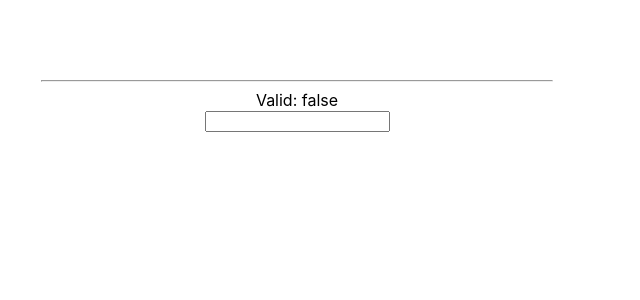
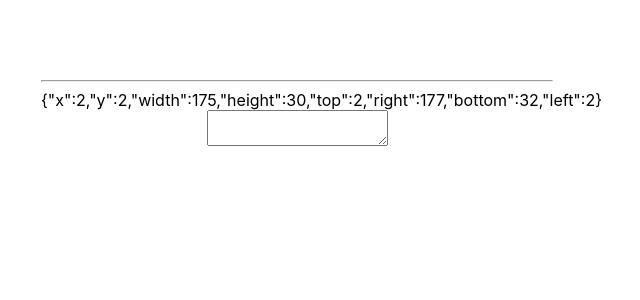
Before and after one commit to BaharKshvrz/react-hooks, a React (Create React App) app in the folder customHooks/: page / in a window 1280 px wide. Shown: the top 300 px of the page, without its empty margins (343-983 px from the left). Built offline with nearby package versions, Linux system fonts and the light colour scheme.

Commit message:
add useSize custom hook

```diff
--- a/customHooks/src/App.js
+++ b/customHooks/src/App.js
@@ -6,6 +6,7 @@ import WindowSizeComponent from "./components/17.useWindowSize/WindowSizeCompone
 import MediaQueryComponent from "./components/18.useMediaQuery/MediaQueryComponent";
 import GeoLocationComponent from "./components/19.useGeoLocation/GeoLocationComponent";
 import StateWithValidationComponent from "./components/20.useStateWithValidation/StateWithValidationComponent";
+import UseSizeComponent from "./components/21.useSize/UseSizeComponent";
 // import UseStorageComponent from "./components/10.useStorage/UseStorageComponent";
 // import AsyncComponent from "./components/11.useAsync/AsyncComponent";
 // import FetchComponent from "./components/12.useFetch/FetchComponent";
@@ -55,9 +56,11 @@ function App() {
         <hr/>
         <MediaQueryComponent/>
         <hr/>
-        <GeoLocationComponent/>*/}
+        <GeoLocationComponent/>
         <hr/>
-        <StateWithValidationComponent/>
+        <StateWithValidationComponent/>*/}
+        <hr/>
+        <UseSizeComponent/>
     </div>
   );
 }
--- /dev/null
+++ b/customHooks/src/components/21.useSize/UseSizeComponent.jsx
@@ -0,0 +1,15 @@
+ import React, { useRef } from 'react'
+import useSize from './useSize';
+
+ const UseSizeComponent = () => {
+   const ref = useRef();
+   const size = useSize(ref);
+   return (
+     <>
+       <div>{JSON.stringify(size)}</div>
+       <textarea ref={ref}></textarea>
+     </>
+   )
+ }
+
+ export default UseSizeComponent
--- /dev/null
+++ b/customHooks/src/components/21.useSize/useSize.jsx
@@ -0,0 +1,16 @@
+import { useEffect, useState } from 'react'
+
+const useSize = (ref) => {
+  const [size, setSize] = useState({});
+
+  useEffect(() => {
+    if (ref.current === null) return;
+    const observer = new ResizeObserver(([entry]) => setSize(entry.contentRect));
+    observer.observe(ref.current);
+    return () => observer.disconnect();
+  }, [ref])
+
+  return size;
+}
+
+export default useSize
```
